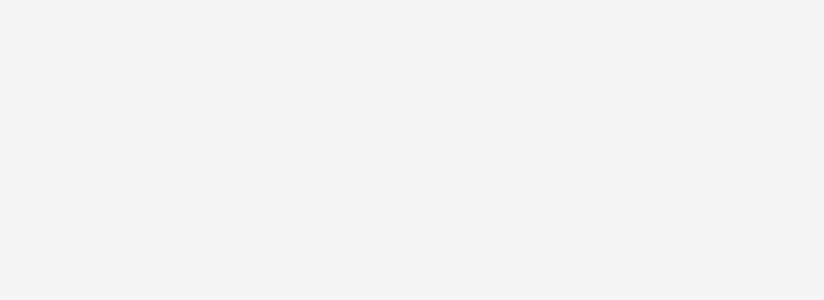
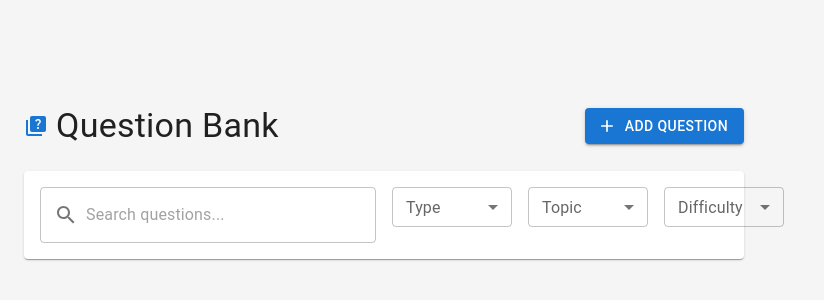
Before and after one commit to SamiduSamarasinghe/HND_FINAL_PRO_AI-MODEL, a React (Vite) app in the folder edugenai-ui/: page /question-bank in a window 1280 px wide. Before the commit this address had no page. Shown: the part 206-506 px from the top of the page, without its empty margins (0-824 px from the left). Built offline with nearby package versions, Linux system fonts and the light colour scheme.

Commit message:
Implement Question Bank UI of Teachers

```diff
--- a/edugenai-ui/src/App.jsx
+++ b/edugenai-ui/src/App.jsx
@@ -6,6 +6,7 @@ import Login from './pages/Login';
 import UploadPapers from './pages/UploadPapers';
 import MockTest from './pages/MockTest';
 import TeacherMockTest from "./pages/TeacherMockTest";
+import TeacherQuestionBank from "./pages/TeacherQuestionBank";
 
 function App() {
     return (
@@ -18,6 +19,7 @@ function App() {
                 <Route path="/upload-papers" element={<UploadPapers />} />
                 <Route path="/generate-test" element={<MockTest />} />
                 <Route path="/create-exam" element={<TeacherMockTest />} />
+                <Route path="/question-bank" element={<TeacherQuestionBank />} />
             </Routes>
         </BrowserRouter>
     );
--- a/edugenai-ui/src/pages/TeacherDashboard.jsx
+++ b/edugenai-ui/src/pages/TeacherDashboard.jsx
@@ -112,7 +112,7 @@ const TeacherDashboard = () => {
                     {[
                         {/* text: 'Dashboard', icon: <MenuIcon /> },
                         { text: 'My Classes', icon: <ClassIcon /> */},
-                        { text: 'Question Bank', icon: <QuestionsIcon /> },
+                        { text: 'Question Bank', icon: <QuestionsIcon />, path: '/question-bank' },
                         { text: 'Create Paper', icon: <CreateIcon />, path: '/create-exam' },
                         { text: 'Upload Papers', icon: <UploadIcon /> },
                         { text: 'Analytics', icon: <AnalyticsIcon /> },
@@ -121,7 +121,12 @@ const TeacherDashboard = () => {
                         {/* text: 'Profile', icon: <ManageAccountsIcon /> },
                         { text: 'Settings', icon: <ManageAccountsIcon /> */}
                     ].map((item, index) => (
-                        <ListItem button key={index} sx={{ borderRadius: 3, mx: 1, my: 0.5 }}>
+                        <ListItem
+                            button
+                            key={index}
+                            sx={{ borderRadius: 3, mx: 1, my: 0.5 }}
+                            onClick={() => item.path && navigate(item.path)}
+                        >
                             <ListItemIcon>{item.icon}</ListItemIcon>
                             <ListItemText primary={item.text} />
                         </ListItem>
--- /dev/null
+++ b/edugenai-ui/src/pages/TeacherQuestionBank.jsx
@@ -0,0 +1,193 @@
+import React, { useState } from 'react';
+import {
+    Box,
+    Typography,
+    TextField,
+    InputAdornment,
+    Card,
+    CardContent,
+    Chip,
+    Divider,
+    Grid,
+    Stack,
+    Button,
+    Paper,
+    Checkbox,
+    FormControl,
+    InputLabel,
+    Select,
+    MenuItem
+} from '@mui/material';
+import {
+    Search as SearchIcon,
+    FilterList as FilterIcon,
+    Add as AddIcon,
+    CheckCircle as CheckCircleIcon,
+    RadioButtonUnchecked as RadioButtonUncheckedIcon,
+    Article as ArticleIcon,
+    Quiz as QuizIcon,
+    School as SchoolIcon
+} from '@mui/icons-material';
+
+const TeacherQuestionBank = () => {
+    // Sample data - in real app this would come from API
+    const questions = [
+        {
+            id: 1,
+            text: "What is the derivative of x² with respect to x?",
+            type: "MCQ",
+            topic: "Calculus",
+            subtopic: "Derivatives",
+            difficulty: "Medium",
+            options: ["2x", "x", "x²", "1"],
+            answer: "2x",
+            usedIn: 3,
+            avgScore: 0.72
+        },
+        {
+            id: 2,
+            text: "Explain the fundamental theorem of calculus in your own words.",
+            type: "Essay",
+            topic: "Calculus",
+            subtopic: "Integrals",
+            difficulty: "Hard",
+            usedIn: 2,
+            avgScore: 0.58
+        },
+        {
+            id: 3,
+            text: "What is the value of π rounded to two decimal places?",
+            type: "Short Answer",
+            topic: "Geometry",
+            subtopic: "Circles",
+            difficulty: "Easy",
+            answer: "3.14",
+            usedIn: 5,
+            avgScore: 0.91
+        }
+    ];
+
+    const [searchTerm, setSearchTerm] = useState("");
+    const [filters, setFilters] = useState({
+        type: "",
+        topic: "",
+        difficulty: ""
+    });
+    const [selectedQuestions, setSelectedQuestions] = useState([]);
+
+    const handleFilterChange = (e) => {
+        setFilters({
+            ...filters,
+            [e.target.name]: e.target.value
+        });
+    };
+
+
+    return (
+        <Box sx={{ p: 3 }}>
+            {/* Header */}
+            <Box sx={{ display: 'flex', justifyContent: 'space-between', alignItems: 'center', mb: 3 }}>
+                <Typography variant="h4" sx={{ display: 'flex', alignItems: 'center' }}>
+                    <QuizIcon sx={{ mr: 1, color: 'primary.main' }} />
+                    Question Bank
+                </Typography>
+                <Button variant="contained" startIcon={<AddIcon />}>
+                    Add Question
+                </Button>
+            </Box>
+
+            {/* Search and Filter Bar */}
+            <Paper sx={{ p: 2, mb: 3 }}>
+                <Grid container spacing={2}>
+                    <Grid item xs={12} md={6}>
+                        <TextField
+                            fullWidth
+                            variant="outlined"
+                            placeholder="Search questions..."
+                            value={searchTerm}
+                            onChange={(e) => setSearchTerm(e.target.value)}
+                            InputProps={{
+                                startAdornment: (
+                                    <InputAdornment position="start">
+                                        <SearchIcon />
+                                    </InputAdornment>
+                                ),
+                            }}
+                        />
+                    </Grid>
+                    <Grid item xs={12} md={6}>
+                        <Stack direction="row" spacing={2}>
+                            <FormControl sx={{ minWidth: 120 }} size="small">
+                                <InputLabel>Type</InputLabel>
+                                <Select
+                                    name="type"
+                                    value={filters.type}
+                                    onChange={handleFilterChange}
+                                    label="Type"
+                                >
+                                    <MenuItem value=""><em>All Types</em></MenuItem>
+                                    <MenuItem value="MCQ">MCQ</MenuItem>
+                                    <MenuItem value="Short Answer">Short Answer</MenuItem>
+                                    <MenuItem value="Essay">Essay</MenuItem>
+                                </Select>
+                            </FormControl>
+
+                            <FormControl sx={{ minWidth: 120 }} size="small">
+                                <InputLabel>Topic</InputLabel>
+                                <Select
+                                    name="topic"
+                                    value={filters.topic}
+                                    onChange={handleFilterChange}
+                                    label="Topic"
+                                >
+                                    <MenuItem value=""><em>All Topics</em></MenuItem>
+                                    <MenuItem value="Calculus">Calculus</MenuItem>
+                                    <MenuItem value="Geometry">Geometry</MenuItem>
+                                </Select>
+                            </FormControl>
+
+                            <FormControl sx={{ minWidth: 120 }} size="small">
+                                <InputLabel>Difficulty</InputLabel>
+                                <Select
+                                    name="difficulty"
+                                    value={filters.difficulty}
+                                    onChange={handleFilterChange}
+                                    label="Difficulty"
+                                >
+                                    <MenuItem value=""><em>All Levels</em></MenuItem>
+                                    <MenuItem value="Easy">Easy</MenuItem>
+                                    <MenuItem value="Medium">Medium</MenuItem>
+                                    <MenuItem value="Hard">Hard</MenuItem>
+                                </Select>
+                            </FormControl>
+                        </Stack>
+                    </Grid>
+                </Grid>
+            </Paper>
+
+            {/* Action Bar */}
+            {selectedQuestions.length > 0 && (
+                <Paper sx={{ p: 2, mb: 2, bgcolor: 'action.selected' }}>
+                    <Stack direction="row" spacing={2} alignItems="center">
+                        <Typography>
+                            {selectedQuestions.length} selected
+                        </Typography>
+                        <Button variant="outlined" size="small">
+                            Add to Exam
+                        </Button>
+                        <Button variant="outlined" size="small">
+                            Export
+                        </Button>
+                        <Button variant="outlined" size="small" onClick={() => setSelectedQuestions([])}>
+                            Clear
+                        </Button>
+                    </Stack>
+                </Paper>
+            )}
+
+
+        </Box>
+    );
+};
+
+export default TeacherQuestionBank;
```
Also changed, not shown: edugenai-ui/src/assets/educational-app-development-concept.jpg (added).
